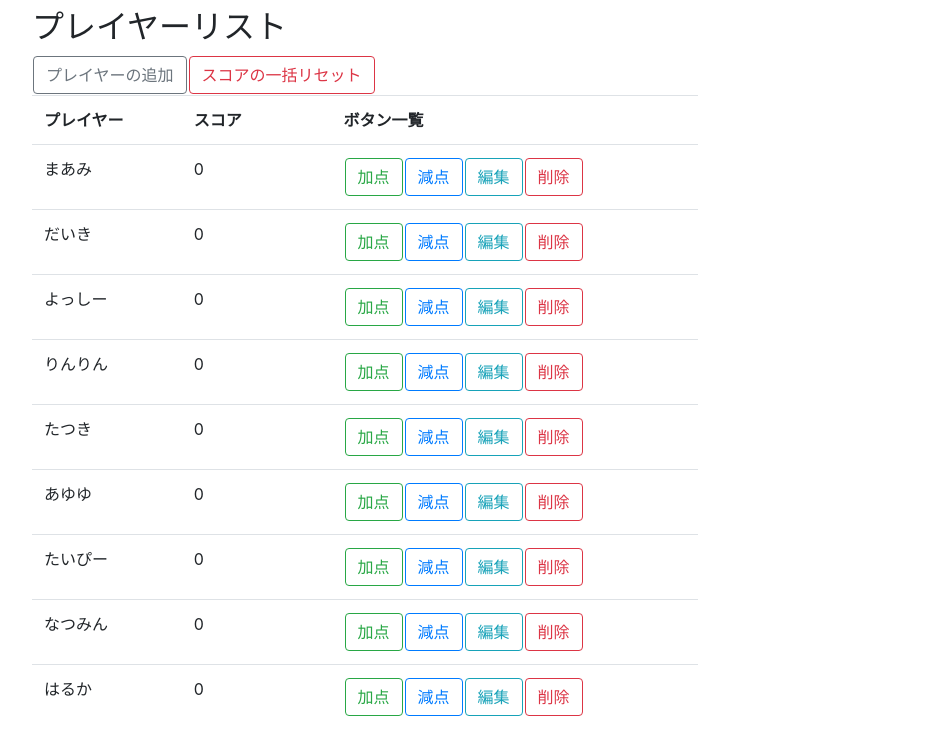
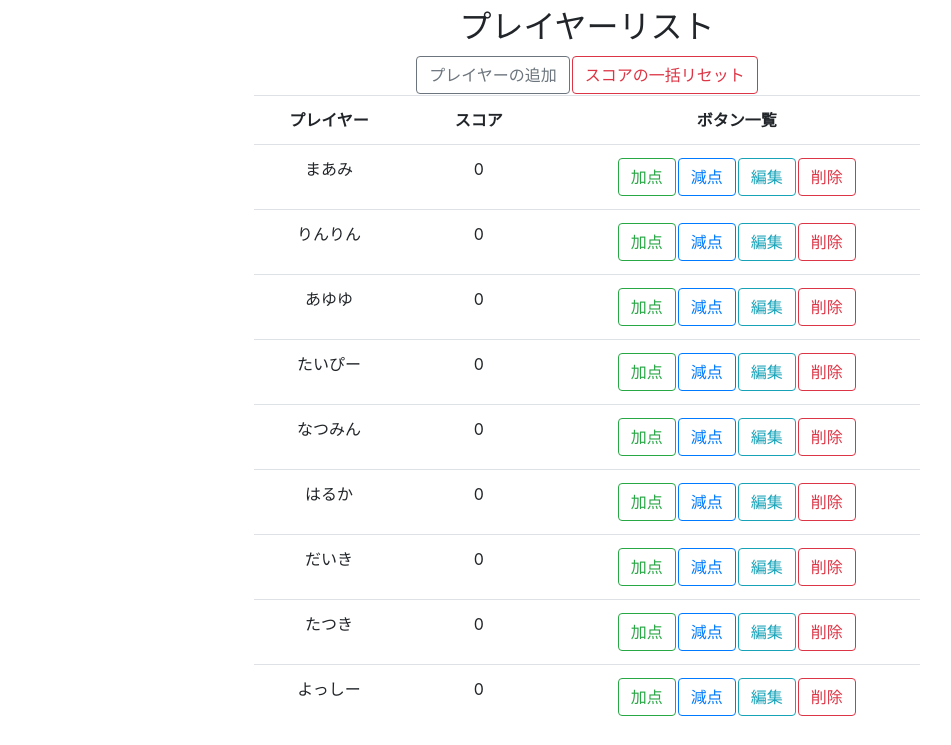
Before and after one commit to YuukiHayashi0510/RecCount, a Flask app: page / in a window 1280 px wide. Shown: the part 61-806 px from the top of the page, without its empty margins (53-1004 px from the left). After the commit the page ends 777 px from the top, so only its background shows below. Run offline with Flask 2, Linux system fonts and the light colour scheme; some libraries are stand-ins or nearby versions.

Commit message:
デザイン文字の位置修正

```diff
--- a/csv/players.csv
+++ b/csv/players.csv
@@ -1,10 +1,10 @@
 date,player,score
 2022-02-05,まあみ,0
-2022-02-05,だいき,0
-2022-02-05,よっしー,0
 2022-02-05,りんりん,0
-2022-02-05,たつき,0
 2022-02-05,あゆゆ,0
 2022-02-05,たいぴー,0
 2022-02-05,なつみん,0
 2022-02-05,はるか,0
+2022-02-05,だいき,0
+2022-02-05,たつき,0
+2022-02-05,よっしー,0
--- a/static/css/style.css
+++ b/static/css/style.css
@@ -12,8 +12,13 @@ header h1 {
 }
 
 /* main.html */
+.contents {
+    text-align: center;
+}
+
 table.score-board {
     width: 60%;
+    margin: 0 auto;
 }
 
 .player-th {
@@ -30,6 +35,7 @@ table.score-board {
 
 .btn-list {
     display: flex;
+    justify-content: center;
 }
 
 .btn {
--- a/templates/main.html
+++ b/templates/main.html
@@ -2,14 +2,14 @@
 
 {% block content %}
 
-<div class="container">
+<div class="contents container">
   <h2>プレイヤーリスト</h2>
   <div class="btn-list">
     <button onclick="location.href='/add'" class="btn btn-outline-secondary">プレイヤーの追加</button>
     <form method="POST"><button type="submit" name="reset" class="btn btn-outline-danger">スコアの一括リセット</button></form>
   </div>
+
   <table class="score-board table">
-
     <tr>
       <th class="player-th">プレイヤー</th>
       <th class="score-th">スコア</th>
```
